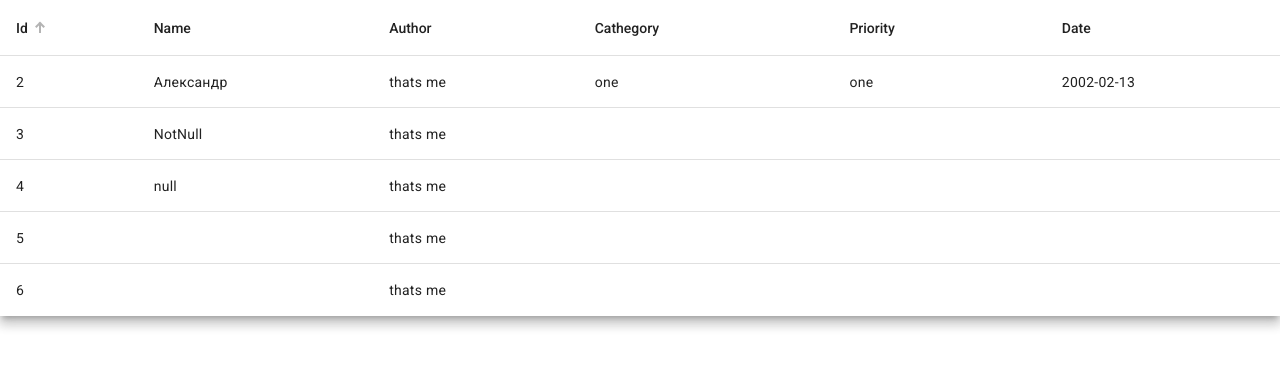
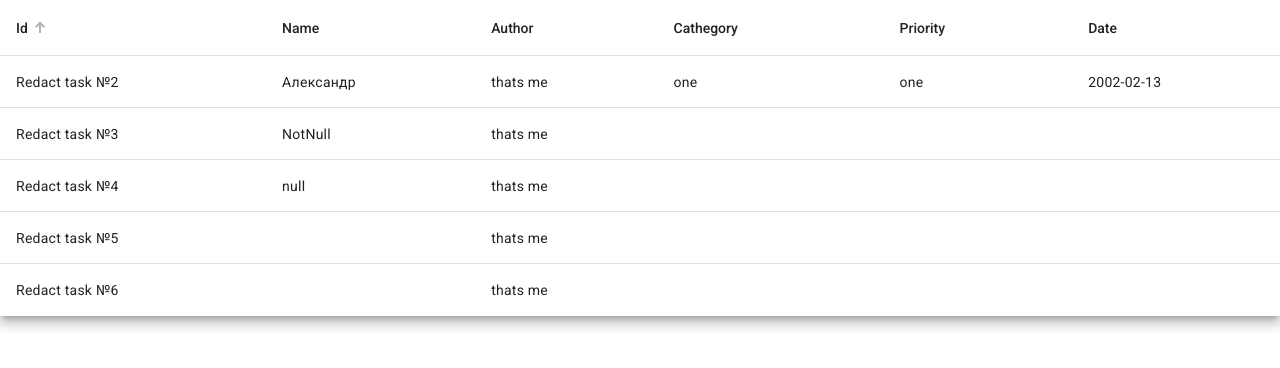
Before and after one commit to YOYOIJJKA/ToDoList, an Angular app: page / in a window 1280 px wide. Shown: the top 368 px of the page. Built offline with nearby package versions, Linux system fonts and the light colour scheme; data requests are answered from the project's data file.

Commit message:
added commitizeb

```diff
--- a/src/app/Components/task-list/task-list.component.html
+++ b/src/app/Components/task-list/task-list.component.html
@@ -3,10 +3,10 @@
 
   <!-- Id Column -->
   <ng-container matColumnDef="id">
-    <th mat-header-cell *matHeaderCellDef mat-sort-header sortActionDescription="Sort by number">
+    <th mat-header-cell *matHeaderCellDef mat-sort-header sortActionDescription="Sort by number" >
       Id
     </th>
-    <td mat-cell *matCellDef="let element"> {{element.id}} </td>
+    <td mat-cell *matCellDef="let element" (click)="goToPost(element.id)">Redact task №{{element.id}} </td>
   </ng-container>
 
   <!-- Name Column -->
@@ -46,7 +46,6 @@
     </th>
     <td mat-cell *matCellDef="let element"> {{element.priority}} </td>
   </ng-container>
-
   <tr mat-header-row *matHeaderRowDef="displayedColumns"></tr>
   <tr mat-row *matRowDef="let row; columns: displayedColumns;"></tr>
 </table>
--- a/src/app/Components/task-list/task-list.component.ts
+++ b/src/app/Components/task-list/task-list.component.ts
@@ -45,7 +45,6 @@ sort: MatSort = new MatSort;
         this._liveAnnouncer.announce('Sorting cleared');
       }
     }
-
   getData()
   {
     this.http.getTasks().subscribe({
@@ -62,5 +61,8 @@ sort: MatSort = new MatSort;
       }
     })
   }
-
+  goToPost(id:number)
+  {
+    this.router.navigate(['http://localhost:3000/tasks/',id])
+  }
 }
```
Also changed, not shown: package.json (+9 -0 lines), 1 other file (tests, documents, lock files or other folders).
